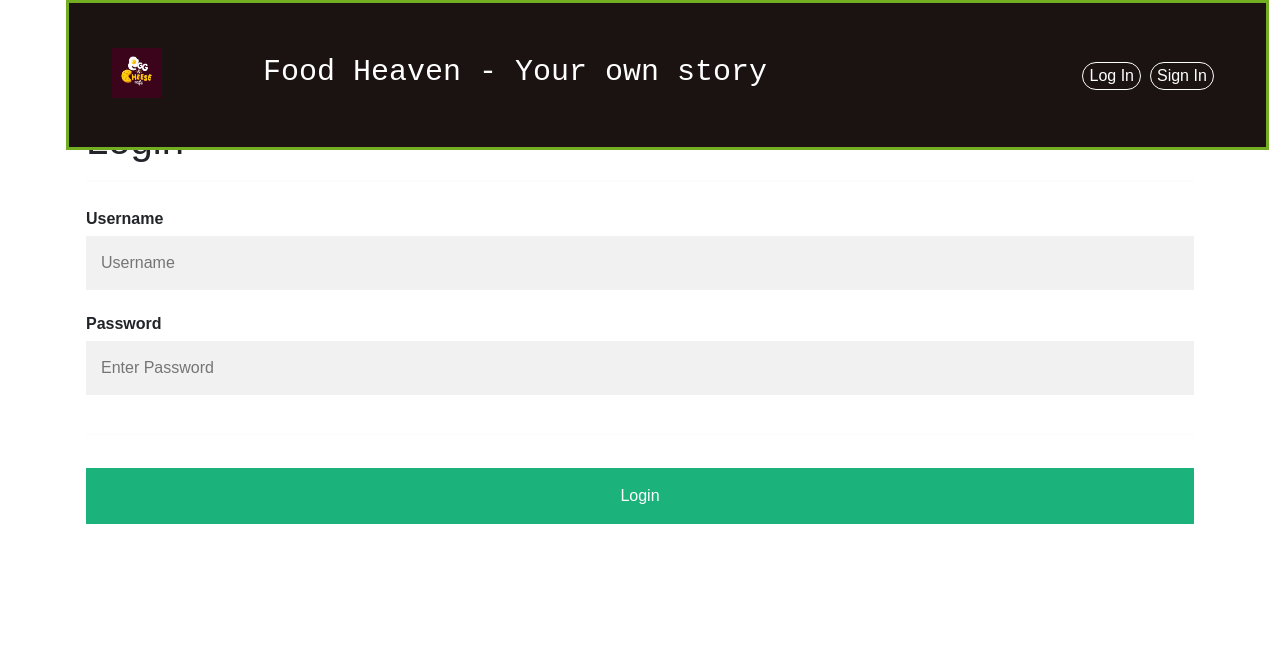
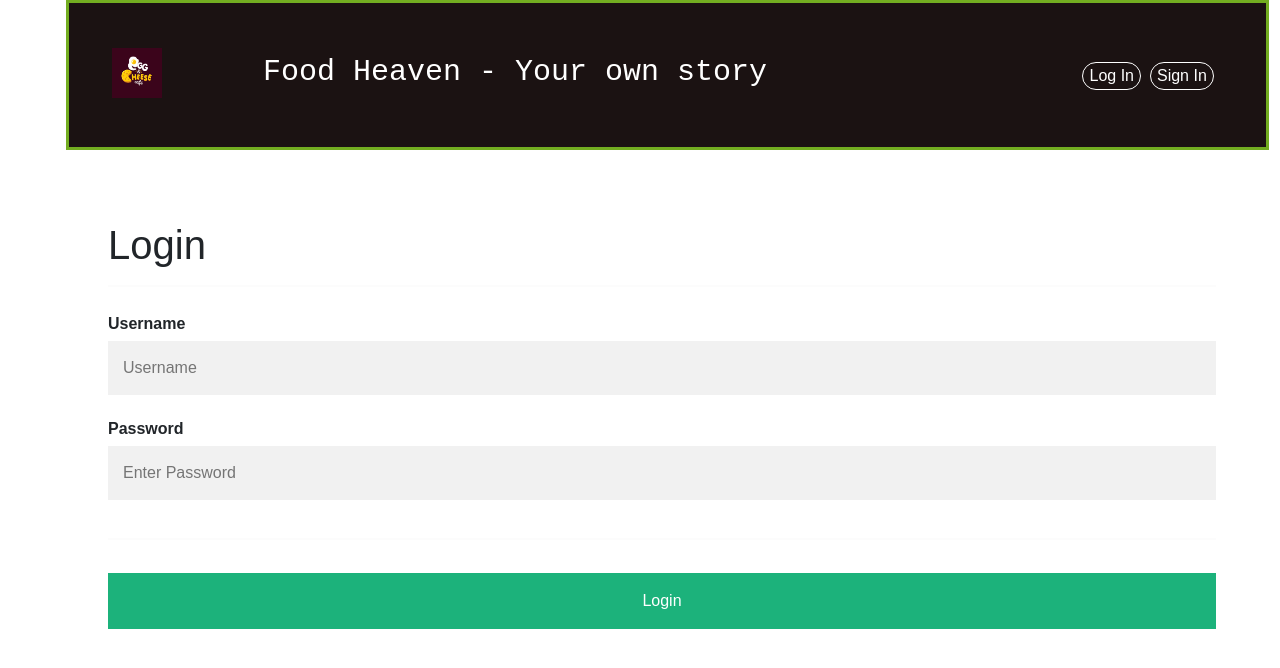
Before and after one commit to prasannaprakhar/user-app, a React (Create React App) app in the folder web/: page /login in a window 1280 px wide. Shown: the top 668 px of the page. Built offline with nearby package versions, Linux system fonts and the light colour scheme.

Commit message:
side bar navigation

```diff
--- a/web/src/components/Login.css
+++ b/web/src/components/Login.css
@@ -10,6 +10,7 @@ body {
 .container {
   padding: 16px;
   background-color: white;
+  margin: 105px 10px 31px 92px;
 }
 
 /* Full-width input fields */
--- a/web/src/components/Register.css
+++ b/web/src/components/Register.css
@@ -10,6 +10,7 @@ body {
 .container {
   padding: 16px;
   background-color: white;
+  margin: 105px 10px 31px 92px;
 }
 
 /* Full-width input fields */
```
